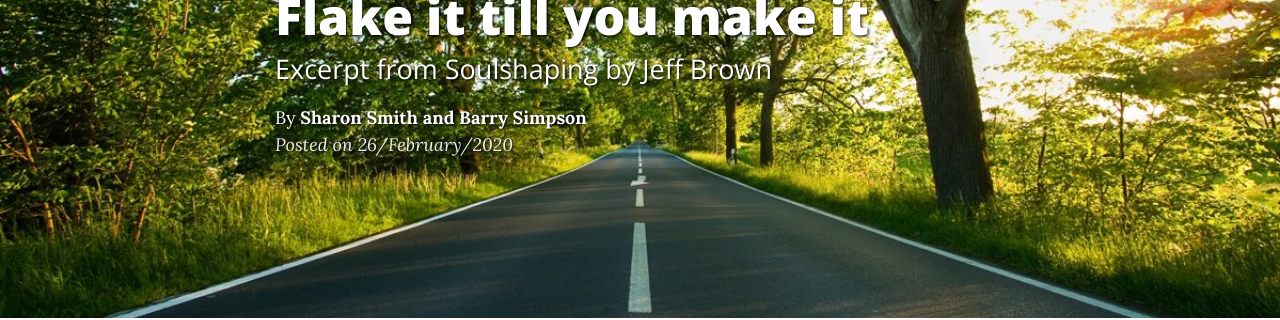
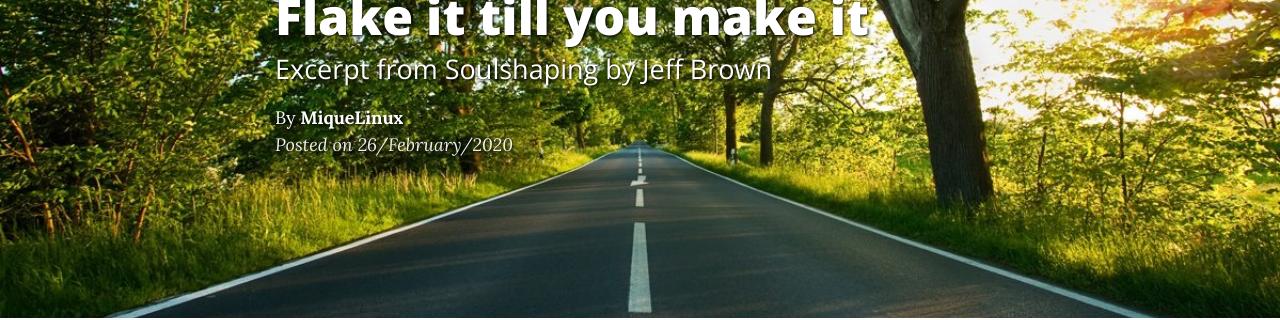
Before and after one commit to miquelinux/miquelinux.github.io, a Jekyll site: the page built from _posts/2020-02-26-flake-it-till-you-make-it.md, in a window 1280 px wide and 1400 px high. Shown: the part 252-572 px from the top of the window. Built offline with Jekyll 4.4.1, drawn with Linux system fonts in a browser that asks for light colours; nearby versions of some CDN libraries; comment, search, counter and statistics services are not loaded.

Commit message:
Update 2020-02-26-flake-it-till-you-make-it.md

```diff
--- a/_posts/2020-02-26-flake-it-till-you-make-it.md
+++ b/_posts/2020-02-26-flake-it-till-you-make-it.md
@@ -5,8 +5,8 @@ subtitle: Excerpt from Soulshaping by Jeff Brown
 cover-img: /assets/img/path.jpg
 thumbnail-img: /assets/img/thumb.png
 share-img: /assets/img/path.jpg
-tags: [books, test]
-author: Sharon Smith and Barry Simpson
+tags: [llibres, books, test]
+author: MiqueLinux
 ---
 
 Under what circumstances should we step off a path? When is it essential that we finish what we start? If I bought a bag of peanuts and had an allergic reaction, no one would fault me if I threw it out. If I ended a relationship with a woman who hit me, no one would say that I had a commitment problem. But if I walk away from a seemingly secure route because my soul has other ideas, I am a flake?
```
